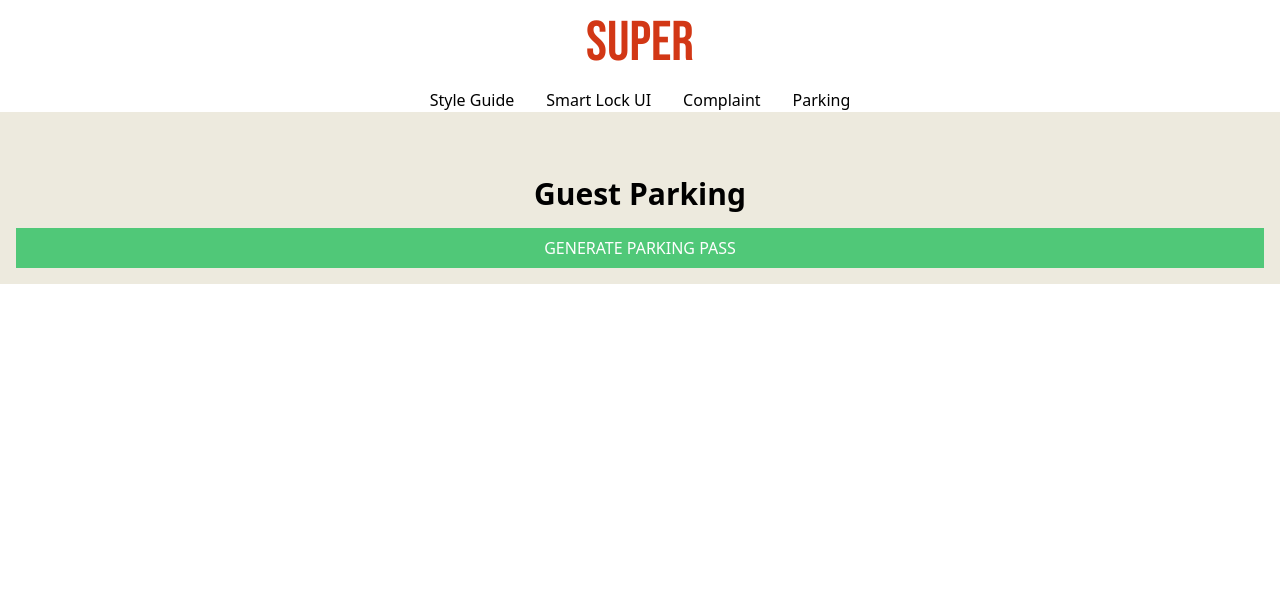
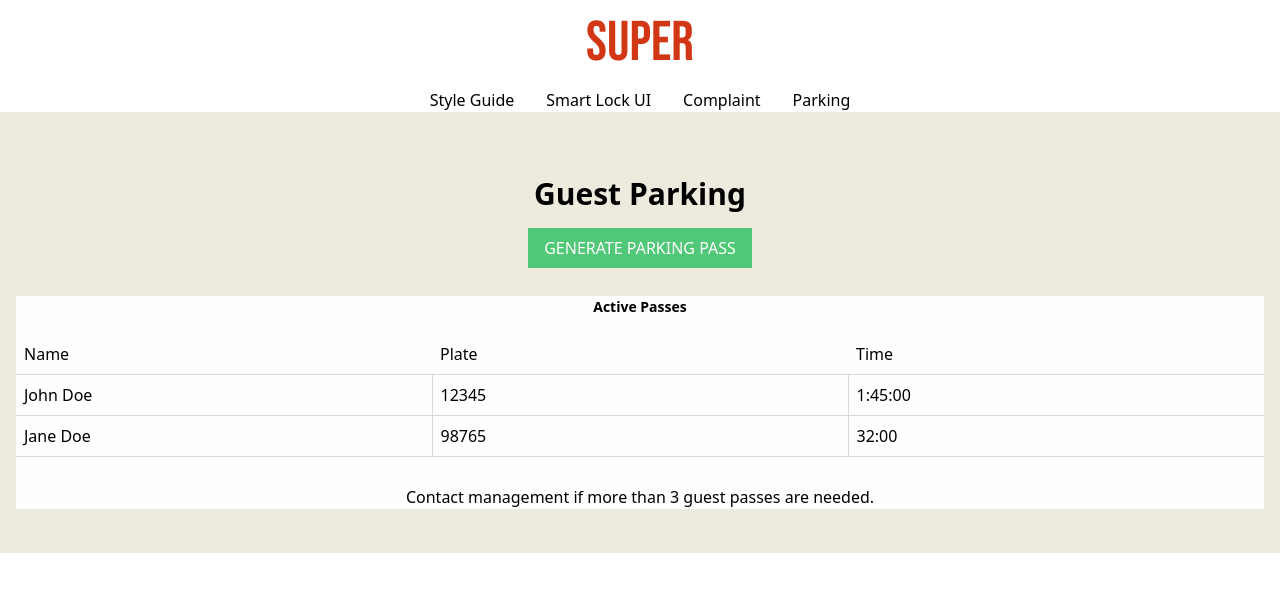
Before and after one commit to seancampbell3161/DSD-app, a React (Vite) app in the folder super_gui/: page /parking in a window 1280 px wide. Shown: the top 592 px of the page. Built offline with nearby package versions, Linux system fonts and the light colour scheme.

Commit message:
setup table for park pass

```diff
--- /dev/null
+++ b/super_gui/src/components/Activeparkpass.tsx
@@ -0,0 +1,33 @@
+const Activeparkpass = () => {
+    return (
+        <section className="mt-7 bg-white">
+            <h3 className="text-lg font-semibold mb-4">Active Passes</h3>
+
+            <table className="table-fixed w-full">
+                <thead>
+                    <tr className="border-b border-grey-400">
+                        <th className="w-1/3 p-2 text-left font-normal border-b border-grey-400">Name</th>
+                        <th className="w-1/3 p-2 text-left font-normal border-b border-grey-400">Plate</th>
+                        <th className="w-1/3 p-2 text-left font-normal">Time</th>
+                    </tr>
+                </thead>
+                <tbody>
+                    <tr className="border-b border-grey-400">
+                        <td className="w-1/3 p-2 text-left border-r border-grey-400">John Doe</td>
+                        <td className="w-1/3 p-2 text-left border-r border-grey-400">12345</td>
+                        <td className="w-1/3 p-2 text-left">1:45:00</td>
+                    </tr>
+                    <tr className="border-b border-grey-400">
+                        <td className="w-1/3 p-2 text-left border-r border-grey-400">Jane Doe</td>
+                        <td className="w-1/3 p-2 text-left border-r border-grey-400">98765</td>
+                        <td className="w-1/3 p-2 text-left">32:00</td>
+                    </tr>
+                </tbody>
+            </table>
+
+            <p className="m-7">Contact management if more than 3 guest passes are needed.</p>
+        </section>
+    );
+};
+
+export default Activeparkpass;
--- a/super_gui/src/components/Parking.tsx
+++ b/super_gui/src/components/Parking.tsx
@@ -1,4 +1,5 @@
 import { useState } from "react";
+import Activeparkpass from "./Activeparkpass";
 
 const Parking = () => {
     const [isModalOpen, setIsModalOpen] = useState(false);
@@ -9,7 +10,7 @@ const Parking = () => {
 
             <button
                 onClick={() => setIsModalOpen(true)}
-                className="w-full py-2 bg-accentGreen text-white uppercase"
+                className="w-full sm:w-auto sm:px-4 py-2 bg-accentGreen text-white uppercase"
             >
                 generate parking pass
             </button>
@@ -69,6 +70,8 @@ const Parking = () => {
                     </div>
                 </div>
             )}
+
+            <Activeparkpass />
         </section>
     );
 };
```
